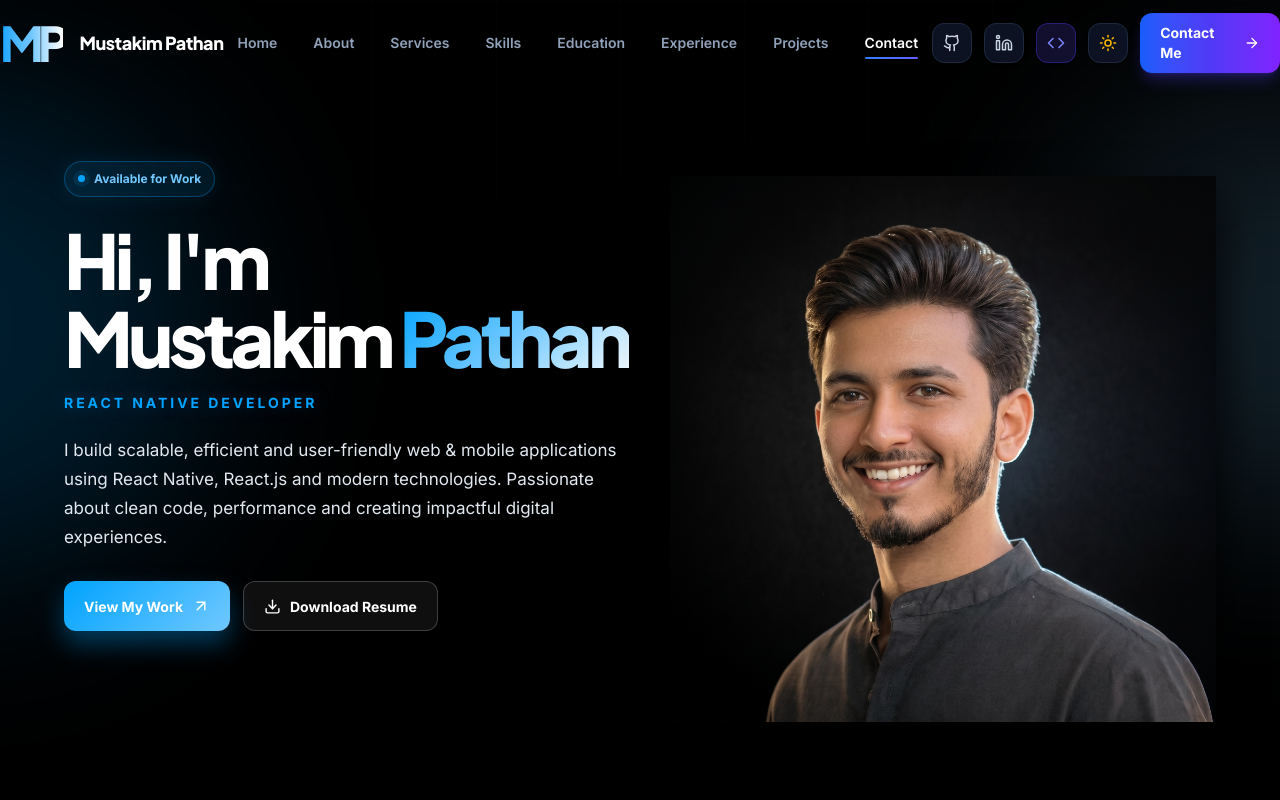
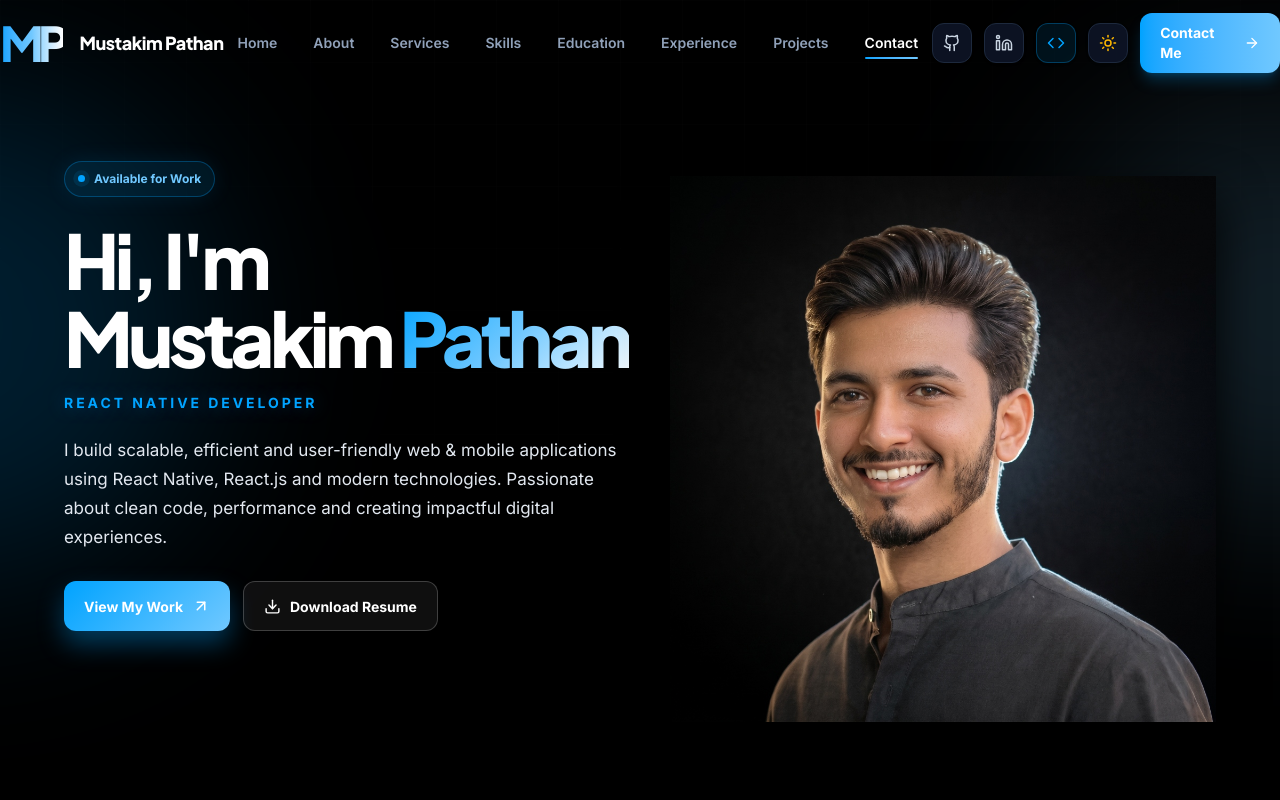
Before and after one commit to mustakim-aits/mustakim-portfolio, a React (Vite) app: page / in a window 1280 px wide. Shown: the top 800 px of the page. Built offline with nearby package versions, Linux system fonts and the light colour scheme.

Commit message:
Update Navbar Contact Me CTA buttons, code console button, and active nav indicator to Electric Blue gradient theme

```diff
--- a/src/components/Navbar.jsx
+++ b/src/components/Navbar.jsx
@@ -96,7 +96,7 @@ export const Navbar = ({ currentTheme, toggleTheme, onOpenConsole }) => {
                   {isActive && (
                     <motion.div
                       layoutId="activeNavIndicator"
-                      className="absolute bottom-0 left-3.5 right-3.5 h-[2px] bg-gradient-to-r from-blue-500 to-indigo-500 rounded-full"
+                      className="absolute bottom-0 left-3.5 right-3.5 h-[2px] bg-gradient-to-r from-[#00A3FF] to-[#70C8FF] rounded-full"
                     />
                   )}
                 </a>
@@ -138,7 +138,7 @@ export const Navbar = ({ currentTheme, toggleTheme, onOpenConsole }) => {
             {/* Code Console Button </> */}
             <button
               onClick={onOpenConsole}
-              className="p-2.5 rounded-xl bg-indigo-950/60 border border-indigo-800/60 text-indigo-400 hover:text-indigo-300 hover:border-indigo-600 transition-all duration-300 cursor-pointer flex items-center justify-center shadow-sm"
+              className="p-2.5 rounded-xl bg-[#00A3FF]/10 border border-[#00A3FF]/30 text-[#00A3FF] hover:text-white hover:border-[#00A3FF] transition-all duration-300 cursor-pointer flex items-center justify-center shadow-sm"
               title="Open Command Terminal"
               aria-label="Open Command Terminal"
             >
@@ -161,7 +161,7 @@ export const Navbar = ({ currentTheme, toggleTheme, onOpenConsole }) => {
             {/* Gradient Contact Me CTA */}
             <a
               href="#contact"
-              className="px-5 py-2.5 bg-gradient-to-r from-blue-600 via-indigo-600 to-violet-600 hover:from-blue-500 hover:to-violet-500 text-white font-bold text-xs sm:text-sm rounded-xl shadow-lg shadow-indigo-600/30 flex items-center gap-1.5 transition-all duration-300 transform hover:-translate-y-0.5"
+              className="px-5 py-2.5 bg-gradient-to-r from-[#00A3FF] to-[#70C8FF] hover:opacity-95 text-white font-bold text-xs sm:text-sm rounded-xl shadow-lg shadow-[#00A3FF]/25 flex items-center gap-1.5 transition-all duration-300 transform hover:-translate-y-0.5"
             >
               Contact Me
               <ArrowRight className="w-4 h-4" />
@@ -250,7 +250,7 @@ export const Navbar = ({ currentTheme, toggleTheme, onOpenConsole }) => {
 
                 <a
                   href="#contact"
-                  className="px-5 py-2.5 bg-gradient-to-r from-blue-600 to-indigo-600 text-white rounded-xl text-xs font-bold shadow-md"
+                  className="px-5 py-2.5 bg-gradient-to-r from-[#00A3FF] to-[#70C8FF] hover:opacity-95 text-white rounded-xl text-xs font-bold shadow-md shadow-[#00A3FF]/25"
                 >
                   Contact Me →
                 </a>
```
